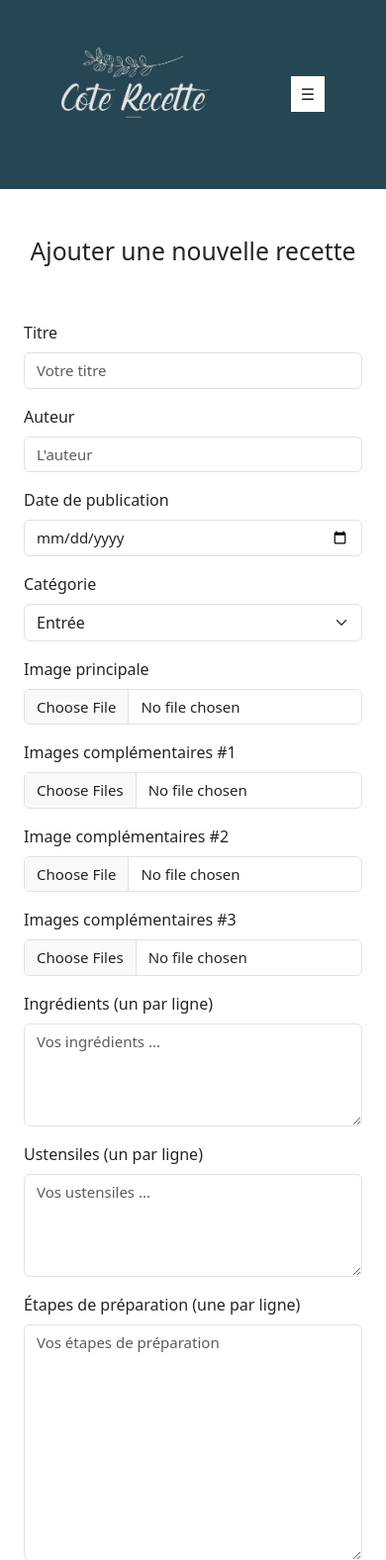
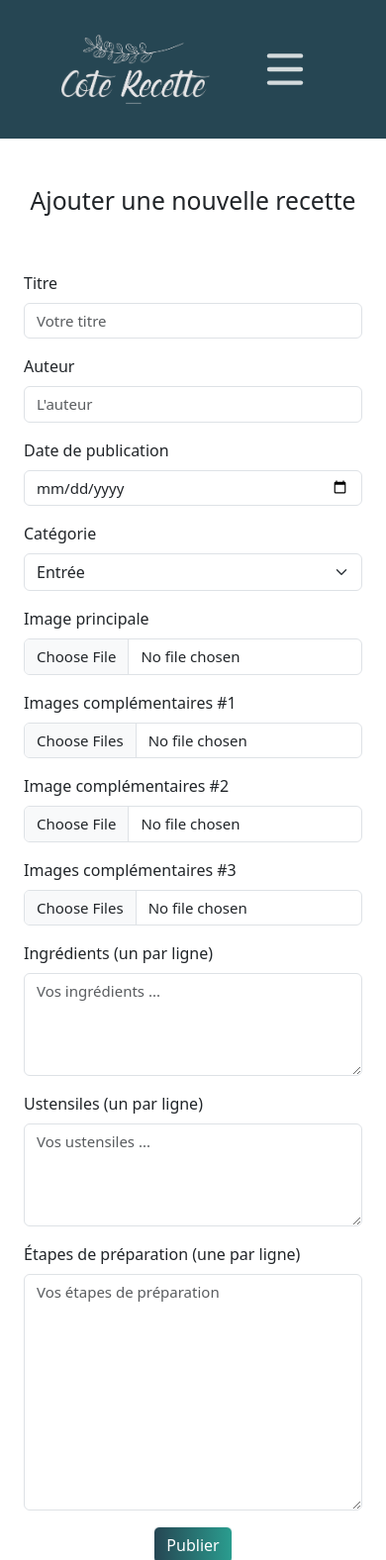
Before and after one commit to Oha204/Recipe_Cook, a PHP site: page /Recipe_Cook/addrecette.php in a window 390 px wide. Shown: the top 1576 px of the page at 99% size. Run offline with PHP 8.4, Linux system fonts and the light colour scheme; data that the repository does not hold is empty.

Commit message:
menu burger responsive v2 amélioration

```diff
--- a/active_recette.php
+++ b/active_recette.php
@@ -72,7 +72,7 @@ if ($_SERVER["REQUEST_METHOD"] == "POST" && isset($_POST['toggle_active'])) {
     }
 }
 ?>
-<div class="col-md-9">
+<div class="col-lg-9">
     <!-- Menu -->
     <div class="container d-flex flex-column justify-content-center align-items-center mt-4">
         <nav>
--- a/addrecette.php
+++ b/addrecette.php
@@ -29,7 +29,7 @@ if (isset($_POST['title']) &&
         }
     }
 ?>
-<div class="col-md-9">
+<div class="col-lg-9">
     <div><h2 class="d-flex justify-content-center align-items-center pb-2 mb-5 mt-5">Ajouter une nouvelle recette</h2></div>
 
     <div class="container mt-4">
--- a/assets/styleBack.css
+++ b/assets/styleBack.css
@@ -44,8 +44,7 @@
     transition: background 0.3s;
 }
 
-.dashboard-nav a:hover,
-.dashboard-nav .active {
+.dashboard-nav a:hover {
     background: rgba(255, 255, 255, 0.1);
 }
 
@@ -104,8 +103,18 @@
     margin-top: 25px;
 }
 
+.menuBurgerResp {
+    display: none;
+}
+
 /* Menu burger */
 @media (max-width: 992px) {
+    .menuBurgerResp {
+        display: block;
+        filter: invert(1);
+        opacity: 80%;
+    }
+
     .navbar-collapse {
         display: none;
     }
@@ -114,30 +123,58 @@
         display: block;
     }
 
-    .navbar-toggler {
-        display: block;
-        background-color: #fff;
-        border: none;
-        padding: 10px;
-        cursor: pointer;
-    }
-
-    .navbar-toggler:hover {
-        background-color: rgba(255, 255, 255, 0.8);
-    }
-
     .image-menu-container {
         display: flex;
         justify-content: space-between;
         align-items: center;
     }
+
+    .dashboard-nav {
+        padding: 15px 30px;
+    }
+
+    .ham {
+        cursor: pointer;
+        -webkit-tap-highlight-color: transparent;
+        transition: transform 400ms;
+        -moz-user-select: none;
+        -webkit-user-select: none;
+        -ms-user-select: none;
+        user-select: none;
+    }
+
+    .hamRotate.active {
+        transform: rotate(45deg);
+    }
+
+    .hamRotate180.active {
+        transform: rotate(180deg);
+    }
+
+    .line {
+        fill:none;
+        transition: stroke-dasharray 400ms, stroke-dashoffset 400ms;
+        stroke:#000;
+        stroke-width:5.5;
+        stroke-linecap:round;
+    }
+
+    .ham1 .top {
+        stroke-dasharray: 40 139;
+    }
+    .ham1 .bottom {
+        stroke-dasharray: 40 180;
+    }
+    .ham1.active .top {
+        stroke-dashoffset: -98px;
+    }
+    .ham1.active .bottom {
+        stroke-dashoffset: -138px;
+    }
+
 }
 
-@media (min-width: 992px) {
-    .navbar-toggler {
-        display: none;
-    }
-}
+
 
 /* Header Edit Recipe */
 #btn_voir_plus {
--- a/desact_recipe.php
+++ b/desact_recipe.php
@@ -26,7 +26,7 @@ if ($_SERVER["REQUEST_METHOD"] == "POST" && isset($_POST['toggle_desact'])) {
     }
 }
 ?>
-<div class="col-md-9">
+<div class="col-lg-9">
     <!-- Menu -->
     <div class="container d-flex flex-column justify-content-center align-items-center mt-4">
         <nav>
--- a/editrecipe.php
+++ b/editrecipe.php
@@ -44,7 +44,7 @@ $id = $_GET['id'] ?? null;
     }
 }
 ?>
-<div class="col-md-9">
+<div class="col-lg-9">
     <h2 class="d-flex justify-content-center align-items-center pb-2 mb-5 mt-5 text-center">Modifier votre recette :<br/><?php echo $recette['title'] ?></h2>
 
     <div class="container mt-5">
--- a/layout/headerBack.php
+++ b/layout/headerBack.php
@@ -27,15 +27,19 @@ if (isset($_SESSION['email'])) {
                 <div class="dashboard">
                     <div class="dashboard-nav">
                         <div class="image-menu-container">
-                            <div class="image-white-filter text-center pb-4">
+                            <div class="image-white-filter text-center">
                                 <img width="150px" src="/Recipe_Cook/assets/logo.png" alt="">
                             </div>
-                            <button class="navbar-toggler" type="button" onclick="toggleMenu()">
-                                ☰
-                            </button>
+                            <div onclick="toggleMenu()" class="menuBurgerResp">
+                                <svg class="ham hamRotate ham1" viewBox="0 0 100 100" width="80" onclick="this.classList.toggle('active')">
+                                <path class="line top" d="m 30,33 h 40 c 0,0 9.044436,-0.654587 9.044436,-8.508902 0,-7.854315 -8.024349,-11.958003 -14.89975,-10.85914 -6.875401,1.098863 -13.637059,4.171617 -13.637059,16.368042 v 40" />
+                                <path class="line middle" d="m 30,50 h 40" />
+                                <path class="line bottom" d="m 30,67 h 40 c 12.796276,0 15.357889,-11.717785 15.357889,-26.851538 0,-15.133752 -4.786586,-27.274118 -16.667516,-27.274118 -11.88093,0 -18.499247,6.994427 -18.435284,17.125656 l 0.252538,40" />
+                                </svg>
+                            </div>
                         </div>
 
-                        <div class="navbar-collapse" id="navbarSupportedContent">
+                        <div class="navbar-collapse pt-5" id="navbarSupportedContent">
                             <div class="iconprofilbloc pt-1 pb-3">
                                 <div class="profile-picture">
                                     <img src="/Recipe_Cook/assets/icons/profil.png" width="45px;" class="image-white-filter" alt="icon profil">
```
